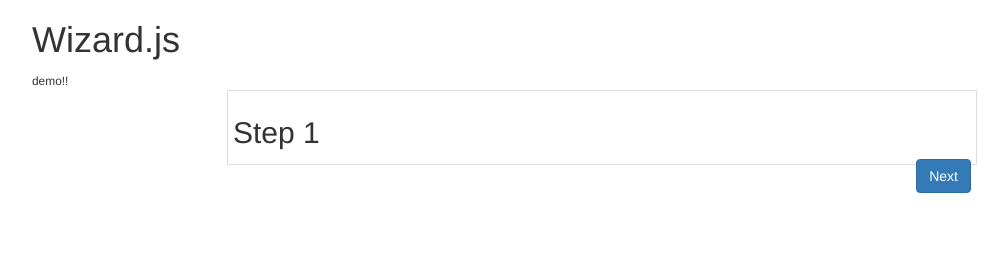
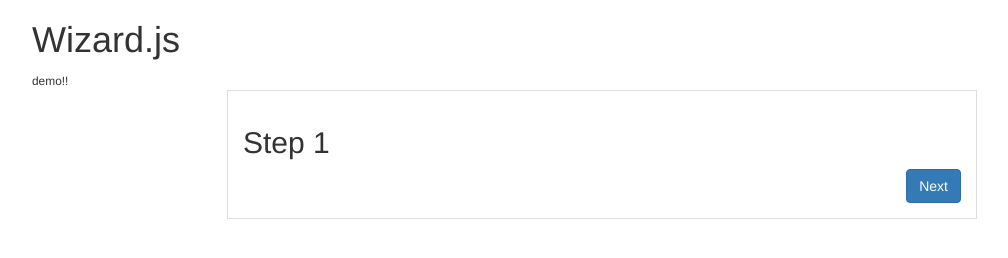
Before and after one commit to RoseTheMarmot/wizard.js, a plain HTML site: page index.html in a window 1280 px wide. Shown: the whole page, without its empty margins (38-1046 px from the left). Drawn offline with nearby package versions, Linux system fonts and the light colour scheme.

Commit message:
more style updates

```diff
--- a/index.html
+++ b/index.html
@@ -6,7 +6,7 @@
 	<!-- bootstrap -->
 	<link rel="stylesheet" href="https://maxcdn.bootstrapcdn.com/bootstrap/3.3.6/css/bootstrap.min.css" integrity="sha384-1q8mTJOASx8j1Au+a5WDVnPi2lkFfwwEAa8hDDdjZlpLegxhjVME1fgjWPGmkzs7" crossorigin="anonymous">
 	<style>
-		.wizard { border: 1px solid #ddd; padding: 5px; }
+		.wizard { border: 1px solid #ddd; padding: 15px; overflow: hidden; }
 	</style>
 
 	<!-- jQuery -->
```
